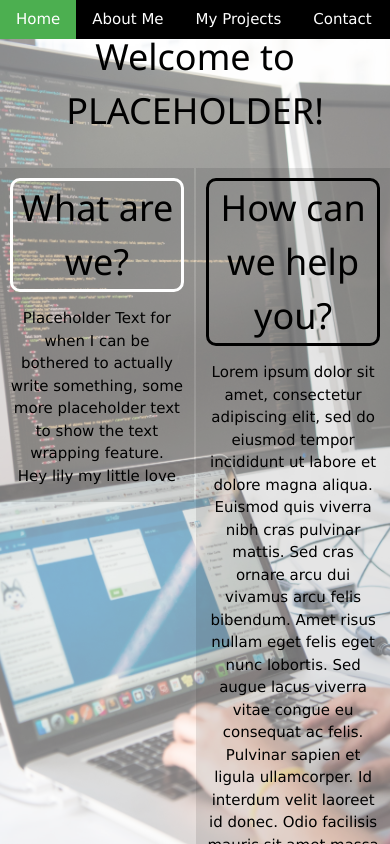
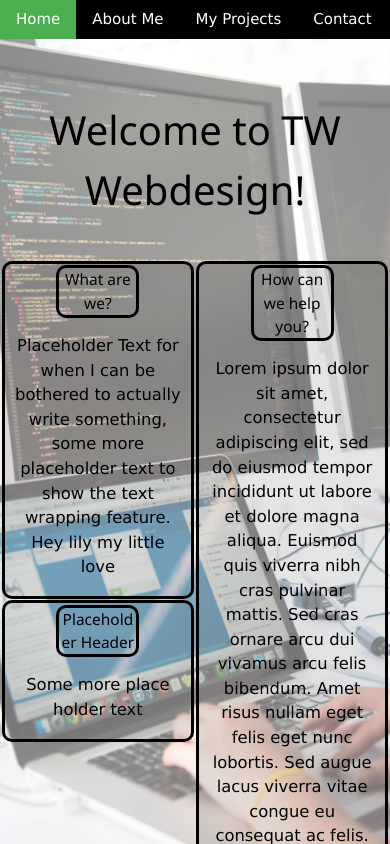
Before and after one commit to ClumsyBuddy/My-Resume, a plain HTML site: page index.html in a window 390 px wide. Shown: the top 844 px of the page. Drawn offline with Linux system fonts and the light colour scheme.

Commit message:
Progress to make website responsive

```diff
--- a/CSS Styles/IndexStyles.css
+++ b/CSS Styles/IndexStyles.css
@@ -12,10 +12,11 @@
 
 .HeadingTextStyle {
     color: black;
-    font-size: 30px;
+    font-size: 40px;
     text-align: center;
     margin: auto;
     padding: 20px;
+    padding-top: 50px;
 }
 
 
@@ -63,17 +64,20 @@
     display: inline-block;
     margin: auto;
     height: 90%;
-    width: 100%;
+    padding-left: 0.5%;
+    padding-right: 0.5%;
 }
 
 .WarpperHelper {
     position: relative;
     display: block;
-    margin: auto;
+    margin: 0vw;
 }
 
 .ContentOverlay {
     background-color: rgba(0, 0, 0, 0.1);
+    border-style: solid;
+    border-radius: 10px;
 }
 
 .ContentLayoutLeft,
@@ -85,6 +89,7 @@
     width: 49.7%;
     height: 100%;
     margin: auto;
+    margin-top: 0.2%;
     user-select: none;
     overflow-wrap: break-word;
     z-index: 1;
@@ -93,6 +98,7 @@
 
 .ContentTextFormat {
     text-align: center;
+    font-size: 100%;
 }
 
 .ContentLayoutRight {
@@ -107,3 +113,16 @@
     width: 100%;
     text-align: center;
 }
+
+.HeaderContraints {
+    max-width: 100%;
+    text-align: center;
+    width: 50%;
+    margin: auto;
+    margin-top: 1%;
+    font-size: calc(10px + 1.4vw);
+}
+
+p {
+    font-size: calc(16px + 0.1vw);
+}
--- a/index.html
+++ b/index.html
@@ -32,7 +32,7 @@
         </nav>
     </div>
     <div class="HeadingTextStyle">
-        <h1>Welcome to PLACEHOLDER!</h1>
+        <h1 class="HeadingTextStyle">Welcome to TW Webdesign!</h1>
     </div>
 
     <div class="Wrapper">
@@ -41,13 +41,13 @@
         <div class="CenterContentHolder ButtonContentColor fade">Hello world</div>
         <a class="CenterButtons ButtonColors" onclick="UpdateContent(2)">Click Me 2</a> -->
             <div class="ContentLayoutLeft ContentOverlay ContentTextFormat">
-                <h1 class="HeaderBorder" style="border-color: white;"> What are we?</h1>
+                <h1 class="HeaderBorder HeaderContraints" style="border-color: black;"> What are we?</h1>
                 <p>
                     Placeholder Text for when I can be bothered to actually write something, some more placeholder text to show the text wrapping feature. <br> Hey lily my little love
                 </p>
             </div>
             <div class="ContentLayoutRight ContentOverlay ContentTextFormat">
-                <h1 class="HeaderBorder">How can we help you?</h1>
+                <h1 class="HeaderBorder HeaderContraints">How can we help you?</h1>
                 <p>
                     Lorem ipsum dolor sit amet, consectetur adipiscing elit, sed do eiusmod tempor incididunt ut labore et dolore magna aliqua. Euismod quis viverra nibh cras pulvinar mattis. Sed cras ornare arcu dui vivamus arcu felis bibendum. Amet risus nullam eget felis
                     eget nunc lobortis. Sed augue lacus viverra vitae congue eu consequat ac felis. Pulvinar sapien et ligula ullamcorper. Id interdum velit laoreet id donec. Odio facilisis mauris sit amet massa vitae tortor. Egestas tellus rutrum tellus
@@ -84,6 +84,10 @@
                     laoreet suspendisse interdum. Turpis tincidunt id aliquet risus. Consectetur lorem donec massa sapien. Massa vitae tortor condimentum lacinia quis vel eros. Lacus viverra vitae congue eu consequat ac felis donec et.
                 </p>
             </div>
+            <div class="ContentLayoutLeft ContentOverlay ContentTextFormat">
+                <h1 class="HeaderBorder HeaderContraints">Placeholder Header</h1>
+                <p>Some more place holder text</p>
+            </div>
         </div>
     </div>
     <script src="./JavaScript/ButtonController.js"></script>
```
